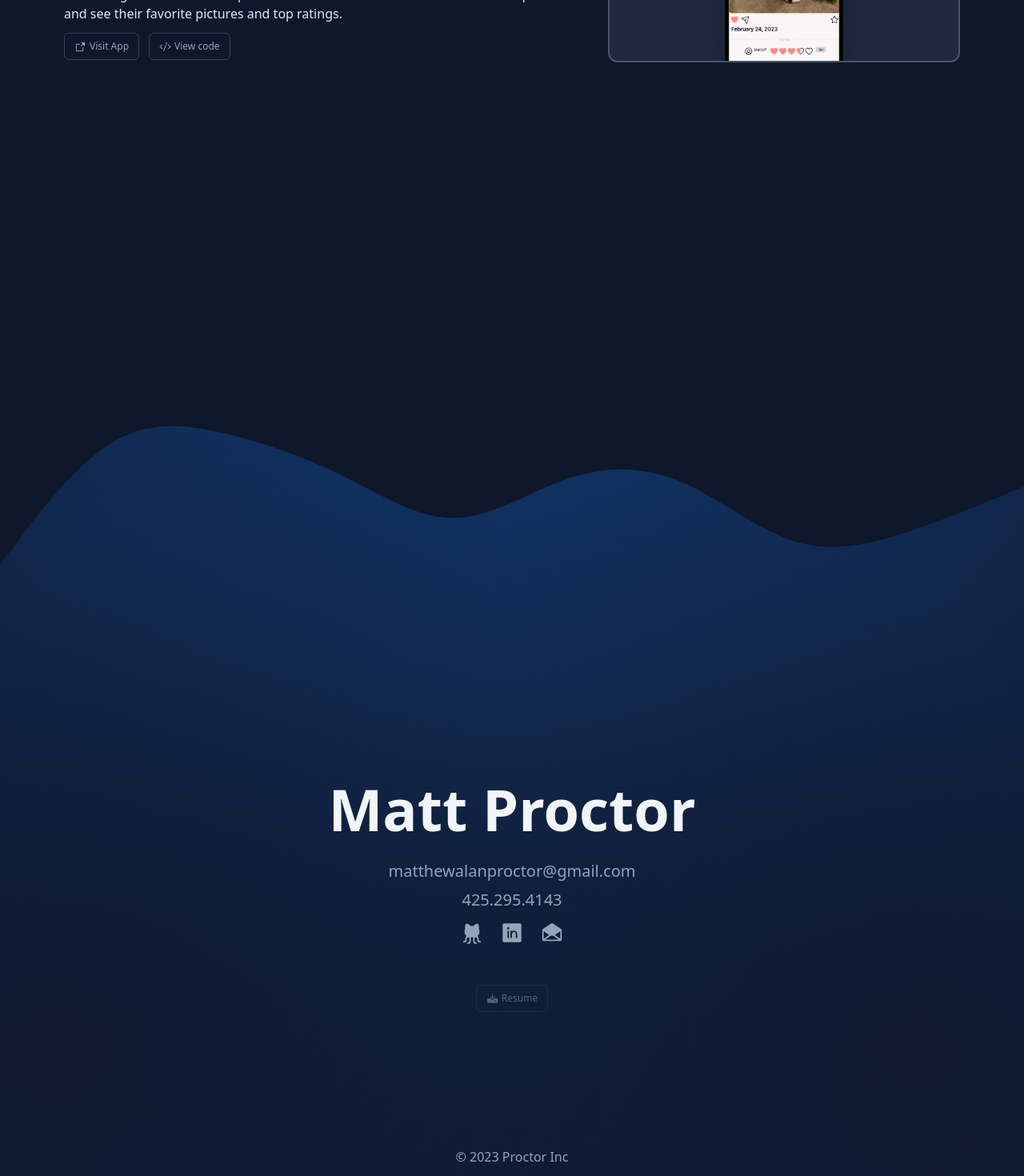
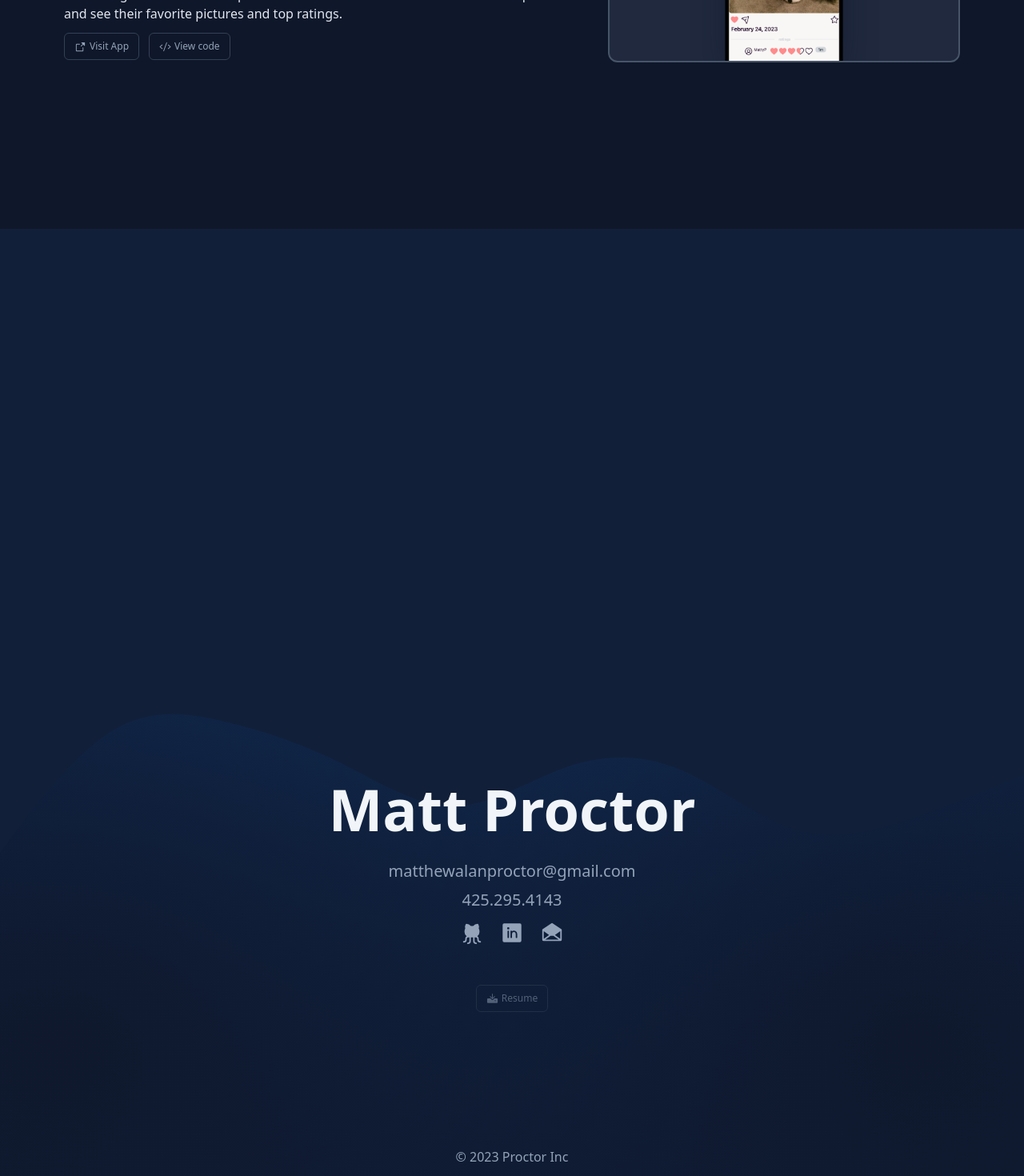
Before and after one commit to proctorinc/Portfolio, a React (Vite) app: page / in a window 1280 px wide. Shown: the part 9686-11156 px from the top of the page at 80% size. Built offline with nearby package versions, Linux system fonts and the light colour scheme; what prettier-plugin-tailwindcss would draw is missing.

Commit message:
Added  movement to wave transition

```diff
--- a/src/components/Transitions/SmallWaveTransition.tsx
+++ b/src/components/Transitions/SmallWaveTransition.tsx
@@ -6,24 +6,30 @@ type SmallWaveTransitionProps = {
 
 export const SmallWaveTransition = (props: SmallWaveTransitionProps) => {
   const { scrollModifier } = props;
-
-  const waveMotion = useTransform(scrollModifier, [0, 4000], [-1000, -30]);
+  const waveMotion = useTransform(scrollModifier, [1, 0], ["-5vh", "60vh"]);
 
   return (
-    <svg
-      className="flex-no-shrink absolute top-0 -mt-2 w-full fill-current"
+    <>
+      <motion.div
+        className="absolute top-0 z-50 w-full bg-[#121f39] sm:-mt-32"
+        style={{ height: waveMotion }}
+      />
+      <motion.svg
+        className="flex-no-shrink absolute top-0 -mt-2 w-full fill-current sm:-mt-32"
         viewBox="0 390 900 600"
         xmlns="http://www.w3.org/2000/svg"
         xmlnsXlink="http://www.w3.org/1999/xlink"
         version="1.1"
+        style={{ y: waveMotion }}
       >
         <motion.path
           d="M0 455L16.7 448C33.3 441 66.7 427 100 415.8C133.3 404.7 166.7 396.3 200 406.2C233.3 416 266.7 444 300 458.3C333.3 472.7 366.7 473.3 400 462.2C433.3 451 466.7 428 500 427.3C533.3 426.7 566.7 448.3 600 464.8C633.3 481.3 666.7 492.7 700 500.8C733.3 509 766.7 514 800 494.3C833.3 474.7 866.7 430.3 883.3 408.2L900 386L900 601L883.3 601C866.7 601 833.3 601 800 601C766.7 601 733.3 601 700 601C666.7 601 633.3 601 600 601C566.7 601 533.3 601 500 601C466.7 601 433.3 601 400 601C366.7 601 333.3 601 300 601C266.7 601 233.3 601 200 601C166.7 601 133.3 601 100 601C66.7 601 33.3 601 16.7 601L0 601Z"
-        fill="#0f172a"
+          fill="#121f39"
           strokeLinecap="round"
           strokeLinejoin="miter"
           style={{ rotate: 180 }}
         ></motion.path>
-    </svg>
+      </motion.svg>
+    </>
   );
 };
```
Lines whose indentation alone changed are shown as unchanged.
